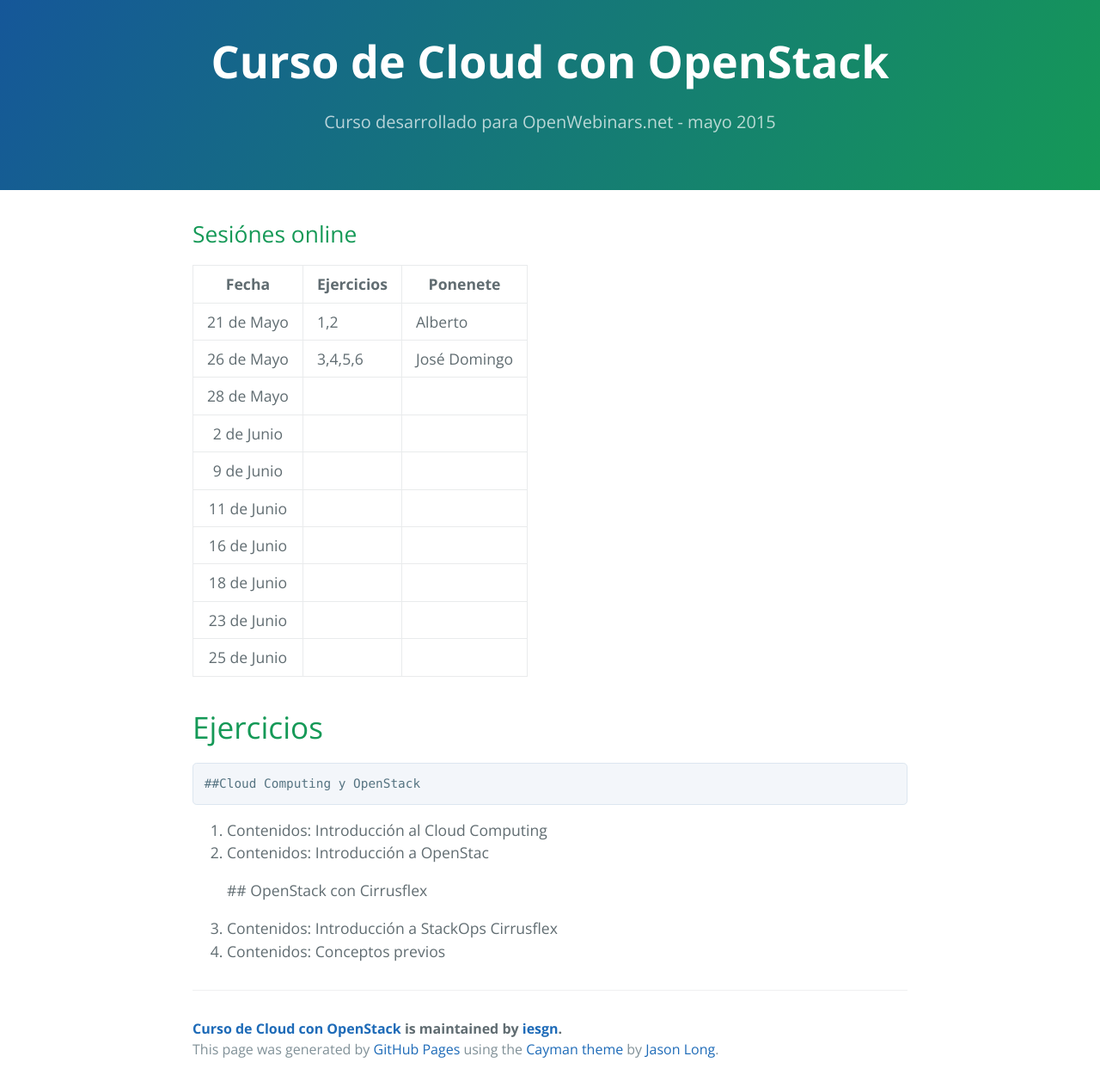
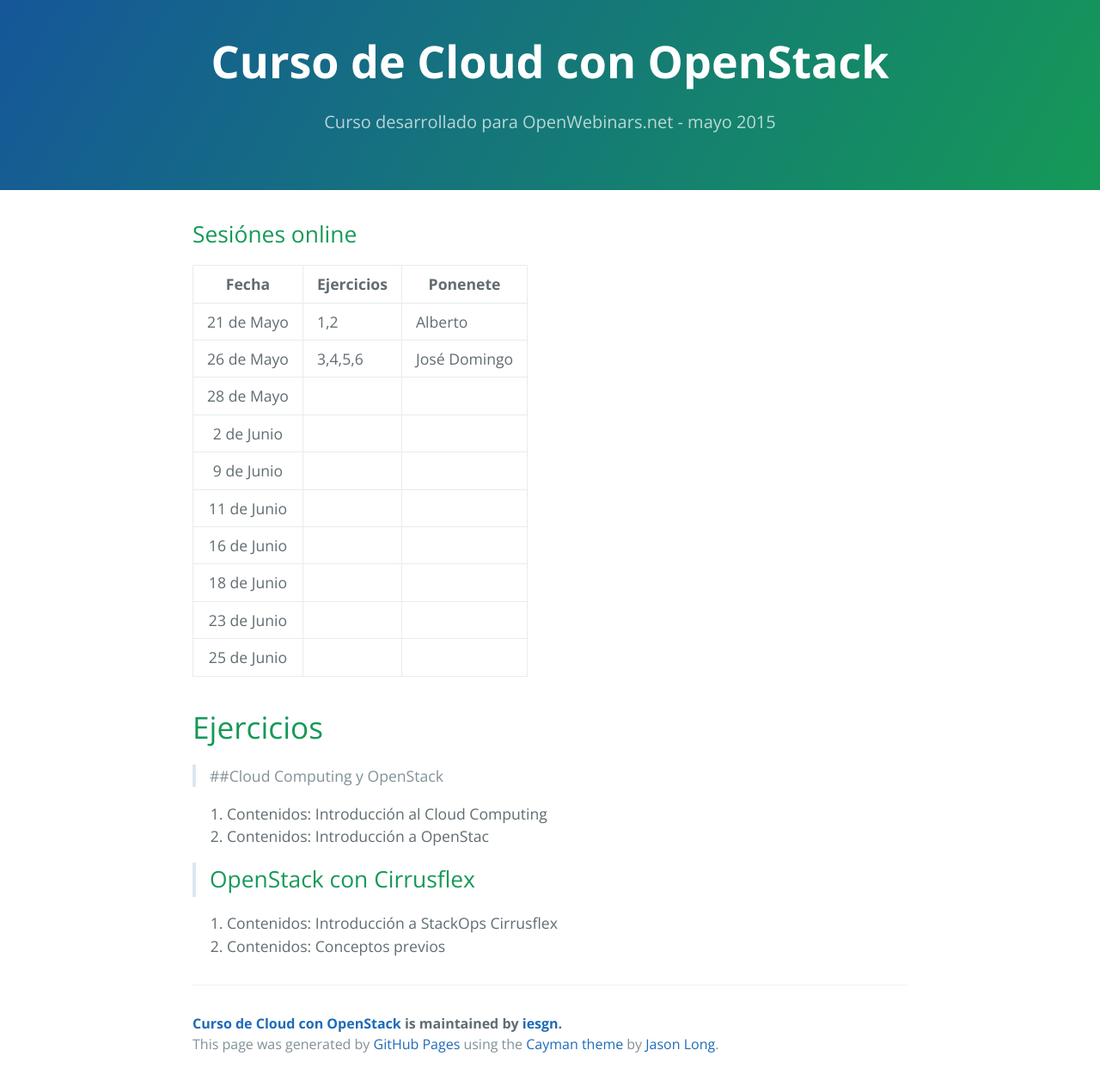
Before and after one commit to iesgn/ow1, a Jekyll site: the page built from curso/sesion.md, in a window 1280 px wide. Shown: the whole page at 86% size. Built offline with Jekyll 4.4.1, drawn with Linux system fonts in a browser that asks for light colours.

Commit message:
Descripción de actividades

```diff
--- a/curso/sesion.md
+++ b/curso/sesion.md
@@ -18,12 +18,12 @@ tittle: Sesiónes online
 
 #Ejercicios
 
-	##Cloud Computing y OpenStack
+>##Cloud Computing y OpenStack
 
 1. Contenidos: Introducción al Cloud Computing
 2. Contenidos: Introducción a OpenStac
 
-	## OpenStack con Cirrusflex
+>## OpenStack con Cirrusflex
 
 3. Contenidos: Introducción a StackOps Cirrusflex
 4. Contenidos: Conceptos previos
```
